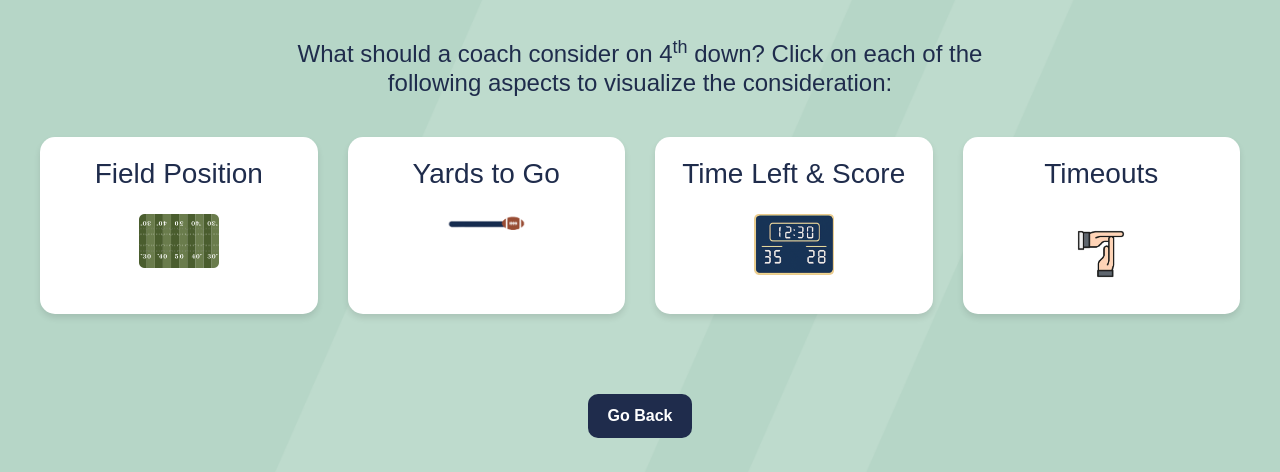
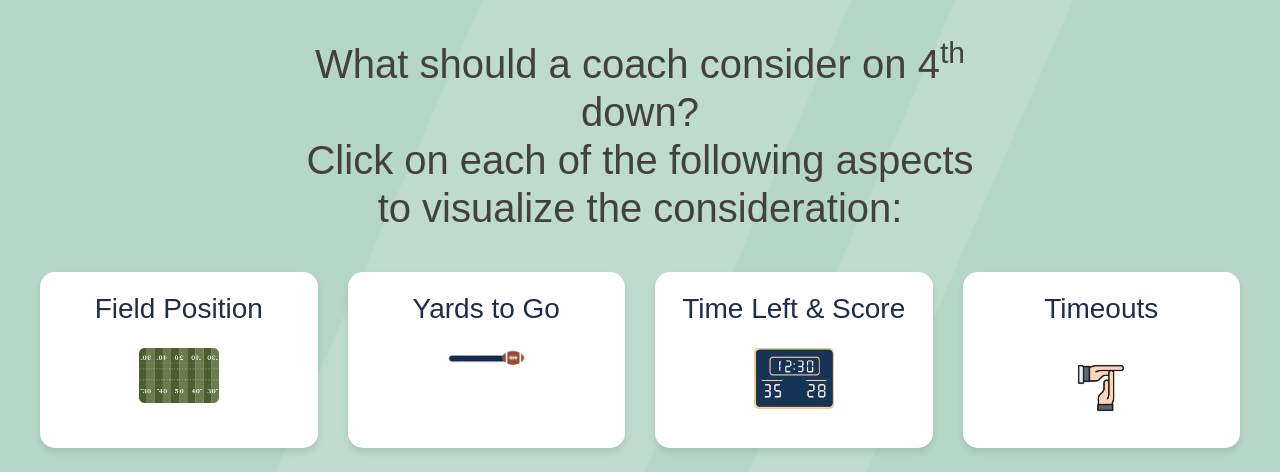
Before and after one commit to trv2111/w4170-proj, a Flask app: page /learn in a window 1280 px wide. Shown: the part 109-581 px from the top of the page. Run offline with Flask 3, Linux system fonts and the light colour scheme; some libraries are stand-ins or nearby versions; some web fonts are replaced.

Commit message:
Update learn.html

```diff
--- a/templates/learn.html
+++ b/templates/learn.html
@@ -3,7 +3,7 @@
 {% block content %}
 
 <div class="learn-page">
-    <h2>What should a coach consider on 4<sup>th</sup> down? Click on each of the following aspects to visualize the consideration:</h2>
+    <h2 style="font-size:40px" class="darkGrey">What should a coach consider on 4<sup>th</sup> down?<br> Click on each of the following aspects to visualize the consideration:</h2>
 
     <div class="learn-grid">
         <a href="/learn/field-position" class="learn-card">
```
